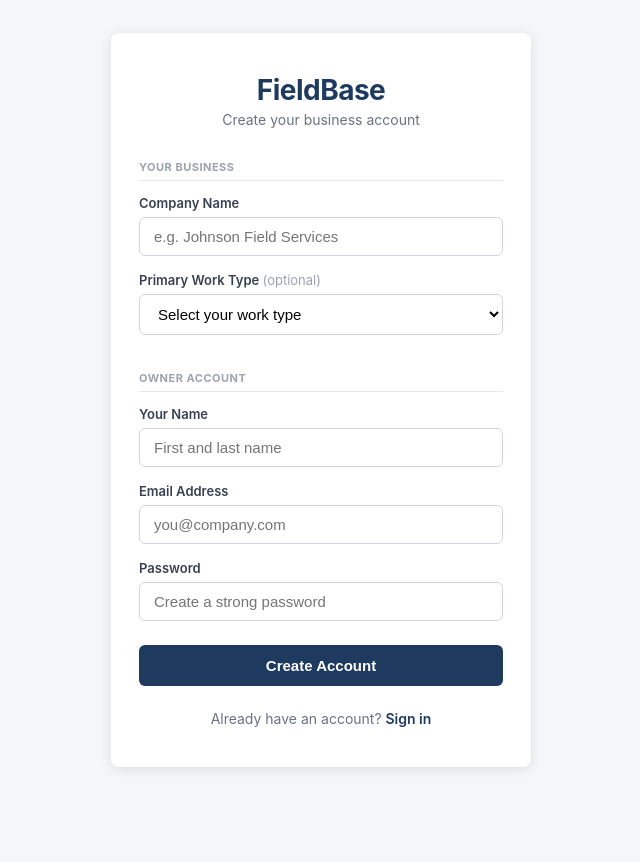
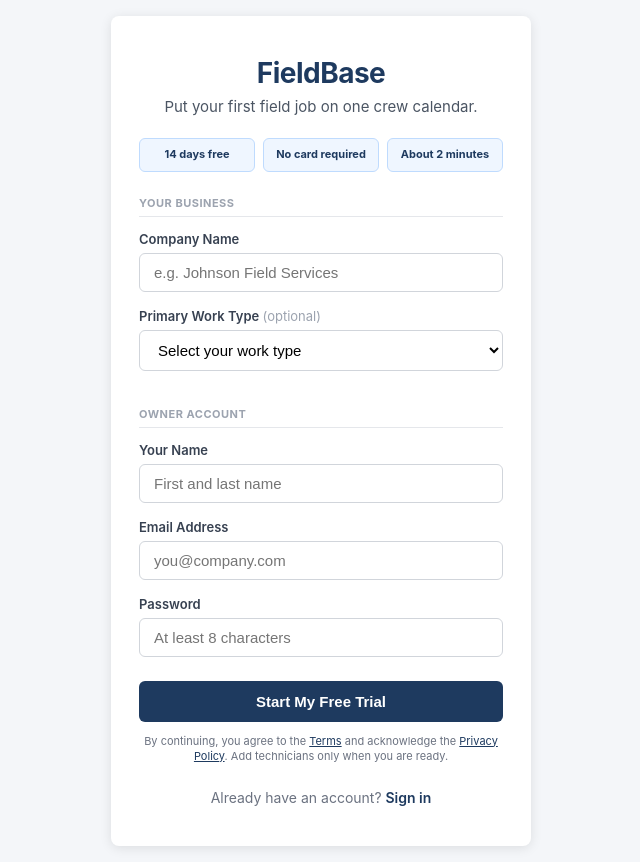
Before and after one commit to fj8b85t9g6-blip/fieldbase, a Flask app: page /register in a window 1280 px wide. Shown: the whole page, without its empty margins (319-959 px from the left). Before the commit the page ends 769 px from the top, so only its background shows below. Run offline with Flask 3, Linux system fonts and the light colour scheme; data comes from the database, SQL or seed files in the repository.

Commit message:
Improve registration conversion measurement

```diff
--- a/backend/app.py
+++ b/backend/app.py
@@ -542,14 +542,26 @@ def register():
         email        = request.form.get('email', '').strip().lower()
         password     = request.form.get('password', '')
         trade_type   = request.form.get('trade_type', '').strip()
+        form_values = {
+            'company_name': company_name,
+            'name': name,
+            'email': email,
+            'trade_type': trade_type,
+        }
+
+        _record_marketing_event('registration_form_submitted', once=True)
 
         if not all([company_name, name, email, password]):
             flash('All fields are required.')
-            return render_template('register.html')
+            return render_template('register.html', form_values=form_values)
+
+        if len(password) < 8:
+            flash('Use at least 8 characters for your password.')
+            return render_template('register.html', form_values=form_values)
 
         if User.query.filter_by(email=email).first():
-            flash('An account with that email already exists.')
-            return render_template('register.html')
+            flash('An account with that email already exists. Sign in below instead.')
+            return render_template('register.html', form_values=form_values)
 
         slug = company_name.lower().replace(' ', '-').replace("'", '')
         base_slug = slug
@@ -591,7 +603,7 @@ def register():
         return redirect(url_for('index'))
 
     _record_marketing_event('registration_started', once=True)
-    return render_template('register.html')
+    return render_template('register.html', form_values={})
 
 
 @app.route('/login', methods=['GET', 'POST'])
@@ -655,6 +667,7 @@ def index():
     onboarding = {
         'employee_added': employee_count > 0,
         'job_created': len(jobs) > 0,
+        'job_assigned': any(bool(job.tech_assigned) for job in jobs),
         'payouts_connected': bool(company.connect_charges_enabled),
         'subscribed': company.subscription_status == 'active',
     }
@@ -2577,6 +2590,13 @@ def update_job(job_id):
 
         db.session.commit()
 
+        if job.tech_assigned and (job.tech_assigned or '') != old_tech:
+            _record_marketing_event(
+                'first_job_assigned',
+                company_id=current_user.company_id,
+                once=True,
+            )
+
         try:
             detect_and_save_conflicts(current_user.company_id)
         except Exception as ce:
@@ -3508,8 +3528,10 @@ def growth_dashboard():
     stages = [
         ('landing_view', 'Qualified visits', 'visitor'),
         ('registration_started', 'Registration starts', 'visitor'),
+        ('registration_form_submitted', 'Registration forms submitted', 'visitor'),
         ('registration_completed', 'Trials created', 'company'),
         ('first_job_created', 'First jobs created', 'company'),
+        ('first_job_assigned', 'First jobs assigned', 'company'),
         ('first_job_completed', 'First jobs completed', 'company'),
         ('first_invoice_sent', 'First invoices sent', 'company'),
         ('checkout_started', 'Checkout starts', 'company'),
--- a/frontend/templates/register.html
+++ b/frontend/templates/register.html
@@ -17,9 +17,11 @@
     * { box-sizing: border-box; margin: 0; padding: 0; }
     body { font-family: -apple-system, BlinkMacSystemFont, 'Segoe UI', sans-serif; background: #f4f6f9; display: flex; align-items: center; justify-content: center; min-height: 100vh; padding: 16px; }
     .card { background: #fff; border-radius: 8px; box-shadow: 0 2px 12px rgba(0,0,0,0.1); padding: 40px 28px; width: 100%; max-width: 420px; }
-    .logo { text-align: center; margin-bottom: 32px; }
+    .logo { text-align: center; margin-bottom: 20px; }
     .logo h1 { font-size: 28px; font-weight: 700; color: #1e3a5f; letter-spacing: -0.5px; }
-    .logo p { color: #6b7280; font-size: 14px; margin-top: 4px; }
+    .logo p { color: #4b5563; font-size: 15px; margin-top: 6px; line-height: 1.45; }
+    .assurance { display:grid; grid-template-columns:repeat(3,1fr); gap:8px; margin:0 0 24px; }
+    .assurance span { background:#eff6ff; color:#1e3a5f; border:1px solid #bfdbfe; border-radius:6px; padding:9px 6px; text-align:center; font-size:11px; font-weight:700; line-height:1.25; }
     .flash { background: #fef2f2; border: 1px solid #fecaca; color: #dc2626; padding: 10px 14px; border-radius: 6px; font-size: 14px; margin-bottom: 20px; }
     .section-label { font-size: 11px; font-weight: 700; color: #9ca3af; text-transform: uppercase; letter-spacing: 0.5px; margin-bottom: 14px; margin-top: 20px; border-bottom: 1px solid #e5e7eb; padding-bottom: 6px; }
     label { display: block; font-size: 13px; font-weight: 600; color: #374151; margin-bottom: 6px; }
@@ -27,6 +29,9 @@
     input:focus, select:focus { border-color: #1e3a5f; }
     button { width: 100%; padding: 12px; background: #1e3a5f; color: #fff; border: none; border-radius: 6px; font-size: 15px; font-weight: 600; cursor: pointer; margin-top: 8px; transition: background 0.2s; }
     button:hover { background: #163055; }
+    button:disabled { opacity:.7; cursor:wait; }
+    .terms { margin-top:12px; color:#6b7280; font-size:11px; line-height:1.45; text-align:center; }
+    .terms a { color:#1e3a5f; }
     .footer { text-align: center; margin-top: 24px; font-size: 14px; color: #6b7280; }
     .footer a { color: #1e3a5f; text-decoration: none; font-weight: 600; }
   </style>
@@ -35,41 +40,55 @@
   <div class="card">
     <div class="logo">
       <h1>FieldBase</h1>
-      <p>Create your business account</p>
+      <p>Put your first field job on one crew calendar.</p>
+    </div>
+    <div class="assurance" aria-label="Trial details">
+      <span>14 days free</span>
+      <span>No card required</span>
+      <span>About 2 minutes</span>
     </div>
     {% with messages = get_flashed_messages() %}
       {% if messages %}
         <div class="flash">{{ messages[0] }}</div>
       {% endif %}
     {% endwith %}
-    <form method="POST" action="/register">
+    <form method="POST" action="/register" id="registration-form">
       <div class="section-label">Your Business</div>
-      <label>Company Name</label>
-      <input type="text" name="company_name" required placeholder="e.g. Johnson Field Services">
-      <label>Primary Work Type <span style="font-weight:400;color:#9ca3af;">(optional)</span></label>
-      <select name="trade_type">
+      <label for="company_name">Company Name</label>
+      <input id="company_name" type="text" name="company_name" required autocomplete="organization" placeholder="e.g. Johnson Field Services" value="{{ form_values.get('company_name', '') }}">
+      <label for="trade_type">Primary Work Type <span style="font-weight:400;color:#9ca3af;">(optional)</span></label>
+      <select id="trade_type" name="trade_type">
         <option value="">Select your work type</option>
-        <option value="low_voltage">Low-voltage / cabling</option>
-        <option value="it_field_service">IT field service / break-fix</option>
-        <option value="security_cameras">Security / cameras</option>
-        <option value="pos">POS installation / service</option>
-        <option value="general_field_service">General field service</option>
-        <option value="other">Other</option>
+        <option value="low_voltage" {% if form_values.get('trade_type') == 'low_voltage' %}selected{% endif %}>Low-voltage / cabling</option>
+        <option value="it_field_service" {% if form_values.get('trade_type') == 'it_field_service' %}selected{% endif %}>IT field service / break-fix</option>
+        <option value="security_cameras" {% if form_values.get('trade_type') == 'security_cameras' %}selected{% endif %}>Security / cameras</option>
+        <option value="pos" {% if form_values.get('trade_type') == 'pos' %}selected{% endif %}>POS installation / service</option>
+        <option value="general_field_service" {% if form_values.get('trade_type') == 'general_field_service' %}selected{% endif %}>General field service</option>
+        <option value="other" {% if form_values.get('trade_type') == 'other' %}selected{% endif %}>Other</option>
       </select>
 
       <div class="section-label">Owner Account</div>
-      <label>Your Name</label>
-      <input type="text" name="name" required placeholder="First and last name">
-      <label>Email Address</label>
-      <input type="email" name="email" required placeholder="you@company.com">
-      <label>Password</label>
-      <input type="password" name="password" required placeholder="Create a strong password" minlength="8">
+      <label for="name">Your Name</label>
+      <input id="name" type="text" name="name" required autocomplete="name" placeholder="First and last name" value="{{ form_values.get('name', '') }}">
+      <label for="email">Email Address</label>
+      <input id="email" type="email" name="email" required autocomplete="email" inputmode="email" placeholder="you@company.com" value="{{ form_values.get('email', '') }}">
+      <label for="password">Password</label>
+      <input id="password" type="password" name="password" required autocomplete="new-password" placeholder="At least 8 characters" minlength="8">
 
-      <button type="submit">Create Account</button>
+      <button type="submit" id="registration-submit">Start My Free Trial</button>
+      <p class="terms">By continuing, you agree to the <a href="/terms">Terms</a> and acknowledge the <a href="/privacy">Privacy Policy</a>. Add technicians only when you are ready.</p>
     </form>
     <div class="footer">
       Already have an account? <a href="/login">Sign in</a>
     </div>
   </div>
+  <script>
+    const registrationForm = document.getElementById('registration-form');
+    const registrationSubmit = document.getElementById('registration-submit');
+    registrationForm.addEventListener('submit', () => {
+      registrationSubmit.disabled = true;
+      registrationSubmit.textContent = 'Starting your trial…';
+    });
+  </script>
 </body>
 </html>
```
Also changed, not shown: business-docs/growth-experiments.md (+13 -0 lines), frontend/templates/index.html (+8 -4 lines), tests/test_growth_funnel.py (+28 -0 lines), tests/test_job_workflow.py (+29 -0 lines), tests/test_registration_conversion.py (added, +105 -0 lines).
